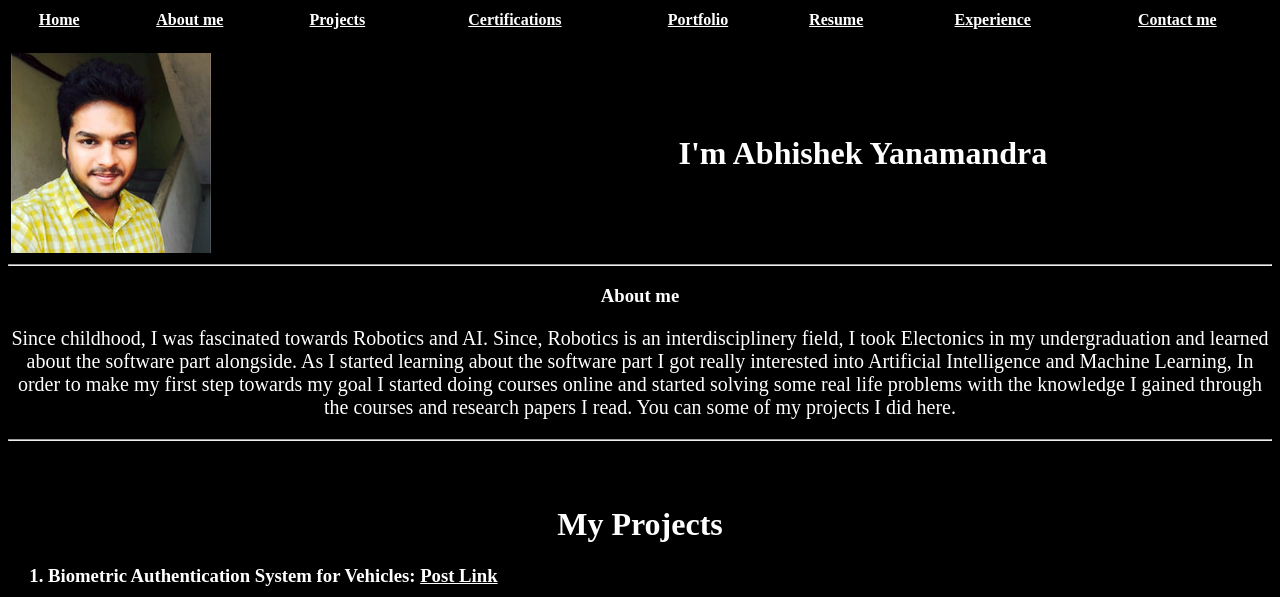
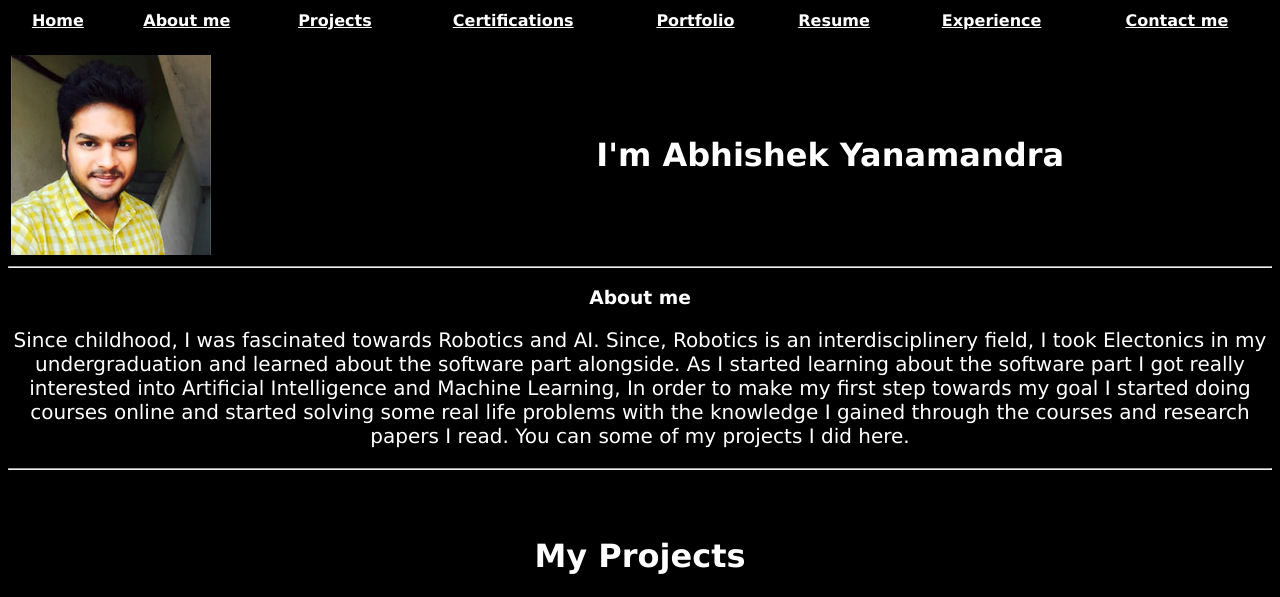
Before and after one commit to abhishekyana/abhishekyana.github.io, a Jekyll site: the page portfolio/index.html, which Jekyll copies as it is, in a window 1280 px wide. Shown: the top 597 px of the page. Built offline with Jekyll 4.4.1, drawn with Linux system fonts in a browser that asks for light colours.

Commit message:
Updated the data

```diff
--- a/portfolio/index.html
+++ b/portfolio/index.html
@@ -3,7 +3,7 @@
 <head>
     <title>Abhishek Yanamandra</title>
     <style type="text/css">
-        body {background-color: black; color: white; font-family:vardana;}
+        body {background-color: black; color: white; font-family:verdana;}
         .toolbar1:hover {background-color: white; color: black}
         a{ color:white; target:_blank;}
     </style>
```
